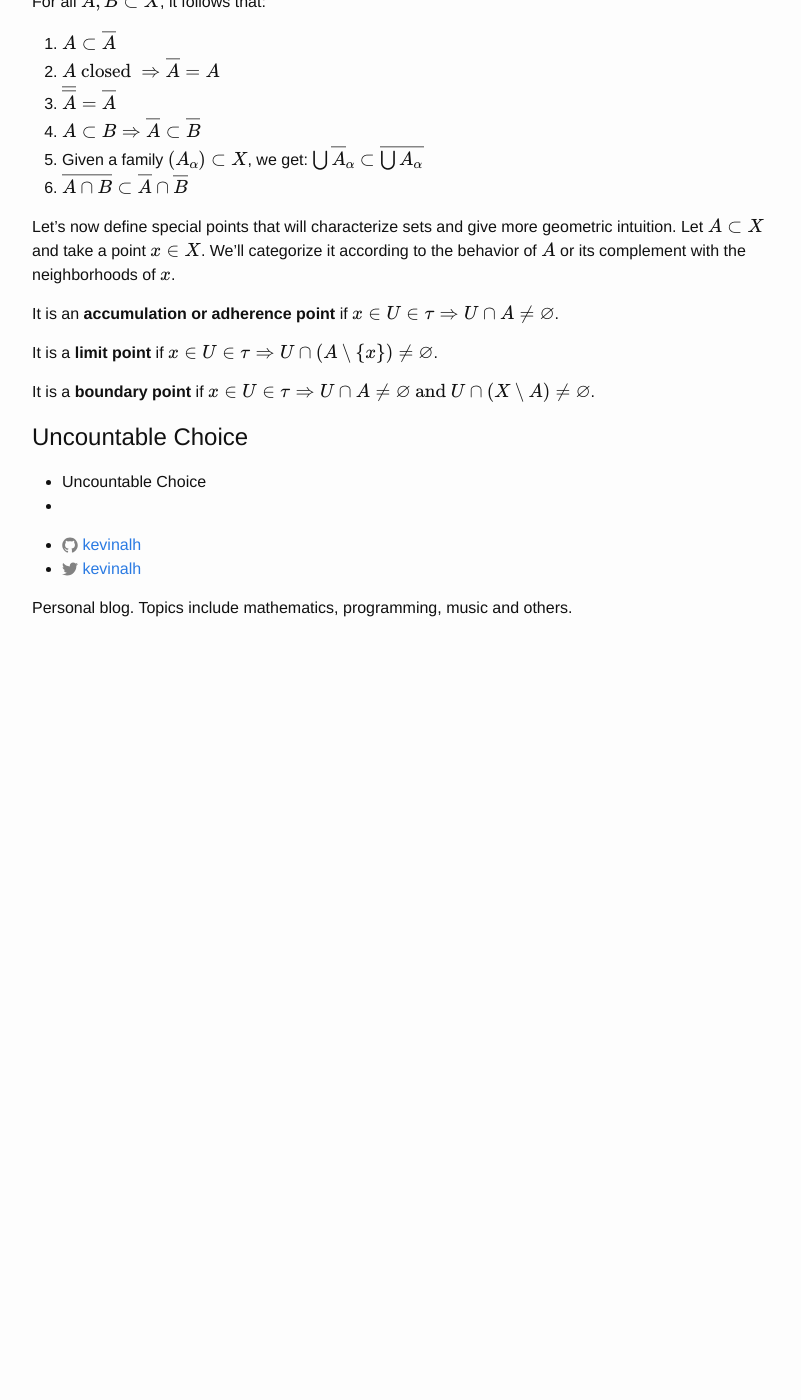
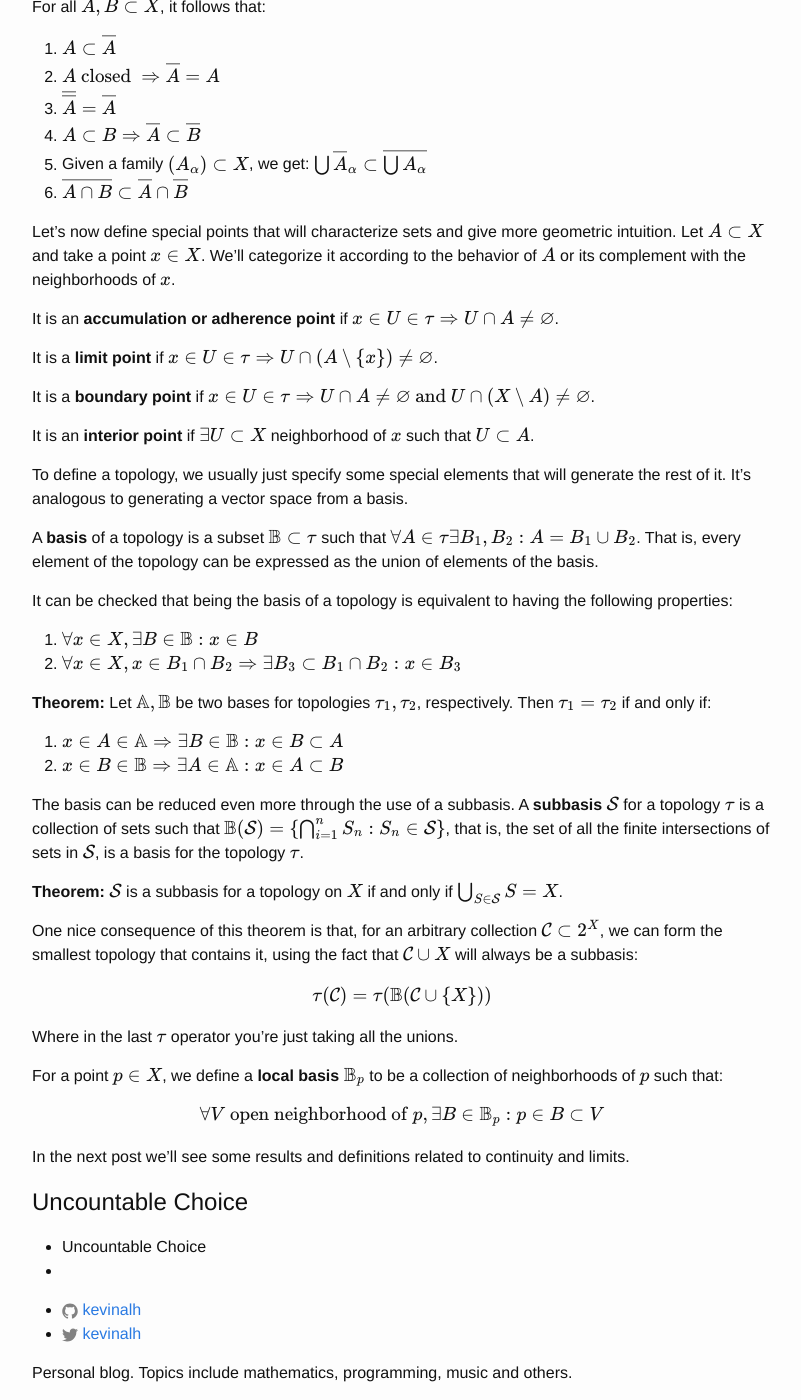
Before and after one commit to kevinalh/kevinalh.github.io, a Jekyll site: the page built from _posts/2016-09-04-closure-and-interior-of-a-set.markdown, in a window 1280 px wide and 1400 px high, scrolled down 778 px. Shown: the whole window, without its empty margins (238-1039 px from the left). Built offline with Jekyll 4.4.1, drawn with Linux system fonts in a browser that asks for light colours; formulas are drawn with MathJax 3; before the commit the page ends 1413 px from its top, so only the background shows below that.

Commit message:
More definitions and theorems

```diff
--- a/_posts/2016-09-04-closure-and-interior-of-a-set.markdown
+++ b/_posts/2016-09-04-closure-and-interior-of-a-set.markdown
@@ -47,3 +47,35 @@ It is an **accumulation or adherence point** if $$x \in U \in \tau \Rightarrow U
 It is a **limit point** if $$x \in U \in \tau \Rightarrow U \cap (A \setminus \{x\}) \neq \varnothing$$.
 
 It is a **boundary point** if $$x \in U \in \tau \Rightarrow U \cap A \neq \varnothing \text{ and } U \cap (X \setminus A) \neq \varnothing$$.
+
+It is an **interior point** if $$\exists U \subset X$$ neighborhood of $$x$$ such that $$U \subset A$$.
+
+To define a topology, we usually just specify some special elements that will generate the rest of it. It's analogous to generating a vector space from a basis.
+
+A **basis** of a topology is a subset $$\mathbb{B} \subset \tau$$ such that $$\forall A \in \tau \exists B_1, B_2 : A = B_1 \cup B_2$$. That is, every element of the topology can be expressed as the union of elements of the basis.
+
+It can be checked that being the basis of a topology is equivalent to having the following properties:
+
+1. \$$\forall x \in X, \exists B \in \mathbb{B}: x\in B$$
+2. \$$\forall x\in X, x \in B_1 \cap B_2 \Rightarrow \exists B_3 \subset B_1 \cap B_2 : x \in B_3$$
+
+**Theorem:** Let $$\mathbb{A}, \mathbb{B}$$ be two bases for topologies $$\tau_1, \tau_2$$, respectively. Then $$\tau_1 = \tau_2$$ if and only if:
+
+1. \$$x \in A \in \mathbb{A} \Rightarrow \exists B \in \mathbb{B} : x \in B \subset A$$
+2. \$$x \in B \in \mathbb{B} \Rightarrow \exists A \in \mathbb{A} : x \in A \subset B$$
+
+The basis can be reduced even more through the use of a subbasis. A **subbasis** $$\mathcal{S}$$ for a topology $$\tau$$ is a collection of sets such that $$\mathbb{B}(\mathcal{S}) = \{ \bigcap_{i=1}^{n} S_n : S_n \in \mathcal{S} \}$$, that is, the set of all the finite intersections of sets in $$\mathcal{S}$$, is a basis for the topology $$\tau$$.
+
+**Theorem:** $$\mathcal{S}$$ is a subbasis for a topology on $$X$$ if and only if $$\bigcup_{S\in\mathcal{S}} S = X$$.
+
+One nice consequence of this theorem is that, for an arbitrary collection $$\mathcal{C} \subset 2^X$$, we can form the smallest topology that contains it, using the fact that $$\mathcal{C} \cup X$$ will always be a subbasis:
+
+$$\tau(\mathcal{C}) = \tau(\mathbb{B}(\mathcal{C} \cup \{X\}))$$
+
+Where in the last $$\tau$$ operator you're just taking all the unions.
+
+For a point $$p \in X$$, we define a **local basis** $$\mathbb{B}_p$$ to be a collection of neighborhoods of $$p$$ such that:
+
+$$\forall V \text{ open neighborhood of } p, \exists B \in \mathbb{B}_p : p\in B \subset V$$
+
+In the next post we'll see some results and definitions related to continuity and limits.
```
Also changed, not shown: other parts of _posts/2016-09-04-closure-and-interior-of-a-set.markdown (+1 -1 lines), Gemfile (+5 -4 lines), Gemfile.lock, 1 other file.
